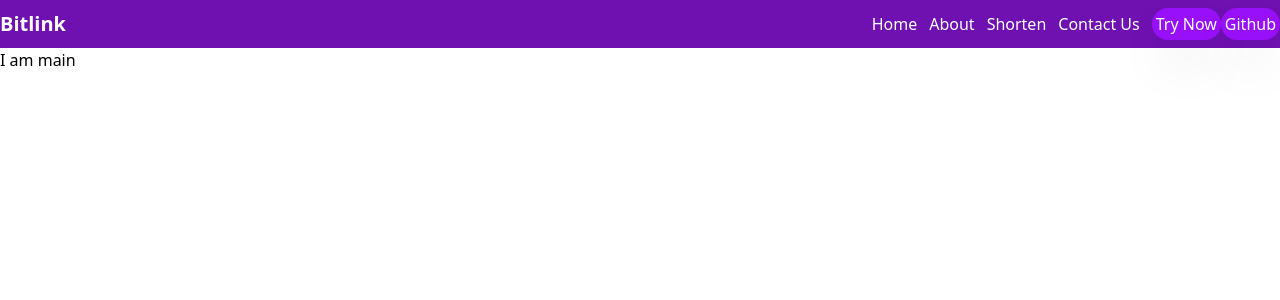
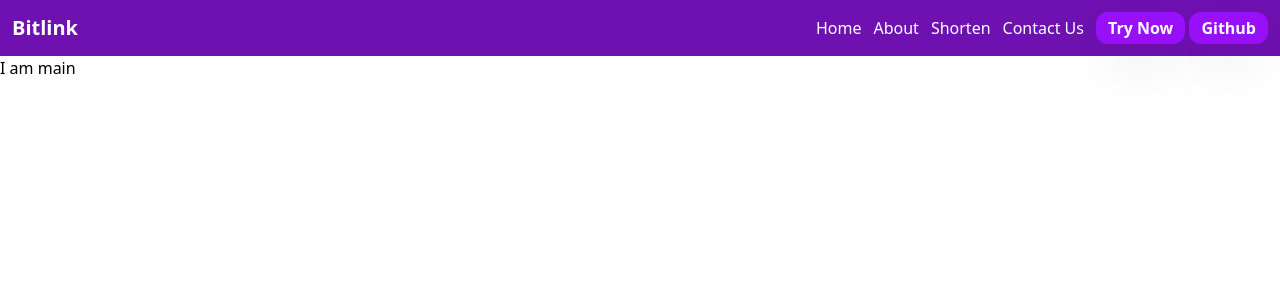
Before and after one commit to Aakash-lets-code/URL-shortner, a Next.js app: page / in a window 1280 px wide. Shown: the top 300 px of the page. Built offline with nearby package versions, Linux system fonts and the light colour scheme.

Commit message:
imporve navbar

```diff
--- a/component/Navbar.js
+++ b/component/Navbar.js
@@ -3,18 +3,18 @@ import Link from 'next/link'
 
 const Navbar = () => {
   return (
-    <nav  className='h-12 bg-purple-800 flex justify-between items-center text-white'>
-        <div className='text-xl font-bold ' >
+    <nav  className='h-14 bg-purple-800 flex justify-between items-center text-white px-3 py-2 '>
+        <div className='text-xl font-bold cursor-pointer ' >
             Bitlink
         </div>
         <ul className='flex justify-center gap-3 items-center' >
-            <li>Home</li>
-            <li>About</li>
-            <li>Shorten</li>
-            <li>Contact Us</li>
+           <Link href="/" > <li>Home</li> </Link>
+           <Link href="/" > <li>About</li> </Link>
+           <Link href="/generate" > <li>Shorten</li> </Link>
+           <Link href="/" > <li>Contact Us</li> </Link>
             <li className='gap-3' >
-                <button className='shadow-2xl p-1 rounded-2xl bg-purple-600' >Try Now</button>
-                <button className='shadow-2xl p-1 rounded-2xl bg-purple-600' >Github</button>
+                <Link href="/generate" > <button className='shadow-2xl px-3 py-1 rounded-xl bg-purple-600 font-bold ' >Try Now</button> </Link>
+                <Link href="/" > <button className='shadow-2xl px-3 py-1 rounded-xl bg-purple-600 font-bold ' >Github</button> </Link>
             </li>
         </ul>
 
```
